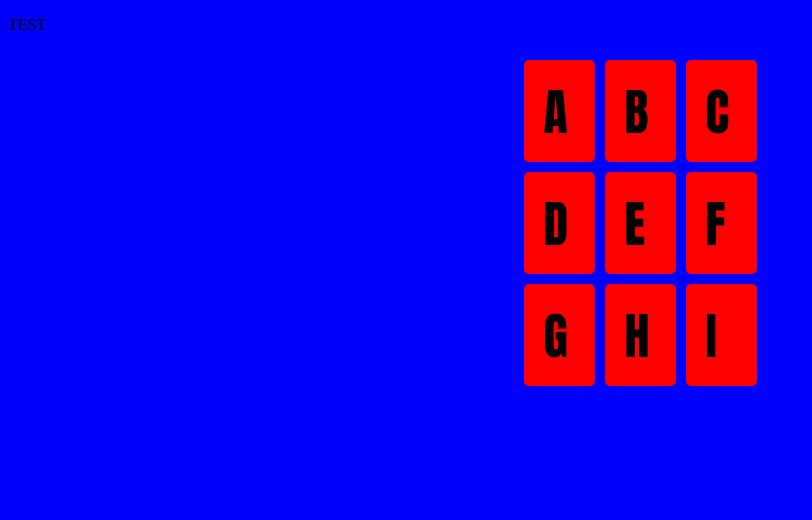
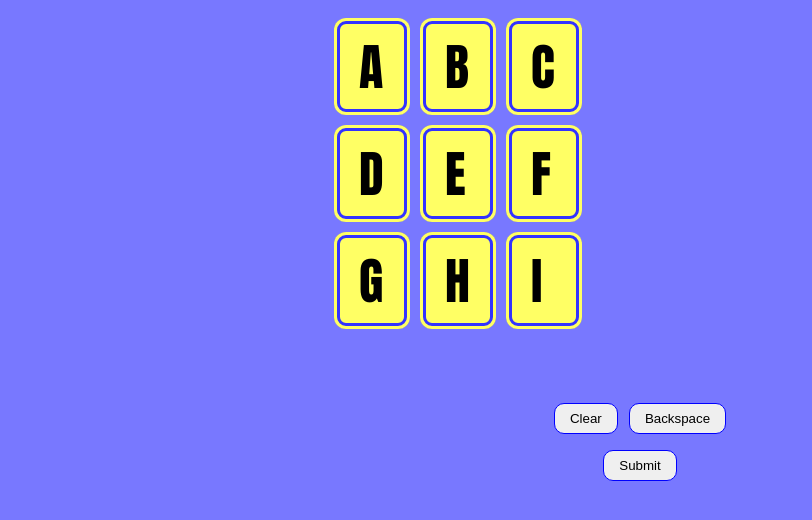
Before and after one commit to aaroncrows/Wordsplosion, a website built with webpack: page app/index.html in a window 1280 px wide. Shown: the whole page, without its empty margins (0-812 px from the left). Built offline with nearby package versions, Linux system fonts and the light colour scheme; some packages are replaced by stand-ins of ours; files whose address does not match are found by name.

Commit message:
basic logic and layout in place

```diff
--- a/app/index.html
+++ b/app/index.html
@@ -7,16 +7,19 @@
 </head>
 <body data-ng-app="app">
   <main data-ng-controller="boardController">
-    <p>{{test}}</p>
     <table class="board">
       <tr class="board-row" data-ng-repeat="row in board">
-        <td class="board-square" data-ng-repeat="letter in row">
+        <td class="board-square" data-ng-repeat="letter in row" data-ng-click="addLetter(letter)">
           <p class="letter">{{letter}}</p>
         </td>
       </tr>
     </table>
-
-
+    <div class="controls">
+      <p>{{selectedWord}}<p>
+      <button data-ng-click="clearWord()">Clear</button>
+      <button data-ng-click="backspace()">Backspace</button>
+      <button data-ng-click="submitWord()">Submit</button>
+    </div>
   </main>
   <script src="http://localhost:8080/webpack-dev-server.js"></script>
   <script src="bundle.js"></script>
--- a/app/js/controllers/board-controller.js
+++ b/app/js/controllers/board-controller.js
@@ -2,14 +2,29 @@
 
 module.exports = function(app) {
   app.controller('boardController', ['$scope', function($scope){
-    $scope.test = 'TEST';
     $scope.board = [
       ['A', 'B', 'C'],
       ['D', 'E', 'F'],
       ['G', 'H', 'I']
     ]
 
+    $scope.selectedWord = '';
 
+    $scope.addLetter = function(letter) {
+      $scope.selectedWord += letter;
+    }
+
+    $scope.clearWord = function() {
+      $scope.selectedWord = '';
+    }
+
+    $scope.backspace = function() {
+      $scope.selectedWord = $scope.selectedWord.slice(0, -1);
+    }
+
+    $scope.submitWord = function() {
+      $scope.selectedWord = '';
+    }
 
   }])
 }
--- a/app/stylesheets/main.scss
+++ b/app/stylesheets/main.scss
@@ -1,21 +1,31 @@
 
-$color: blue;
-$color-two: red;
+$color: rgb(120, 120, 255);
+$color-two: rgb(255, 255, 100);
+$color-three: rgb(50, 50, 255);
 
 body {
   background-color: $color;
 }
 
+main {
+  width: 50%;
+  margin: 0 auto;
+}
+
 .board {
-  margin: 0 auto;
+  float: left;
   border-spacing: 10px;
+
   .board-square {
     background-color:  $color-two;
-    height: 100px;
+    height: 90px;
     width: 60px;
-    padding-left: 10px;
-    border-radius: 5px;
+    padding-left: 15px;
+    border-radius: 12px;
     margin: 7px;
+    box-shadow: inset 0 0 0 3px $color-two,
+                inset 0 0 0 6px $color-three;
+
     .letter {
       font-size: 50px;
       display: table-cell;
@@ -23,3 +33,25 @@ body {
     }
   }
 }
+
+.controls {
+  clear: both;
+  margin: 0 auto;
+  width: 245px;
+  p {
+    font-size: 40px;
+    text-shadow: 0 0 2px white;
+    font-weight: bold;
+    font-family: Helvetica;
+    min-height: 48px;
+    margin: 0;
+    text-align: center;
+  }
+
+  button {
+    padding: 7px 15px;
+    border-radius: 10px;
+    outline: none;
+    border: 1px solid blue;
+  }
+}
```
